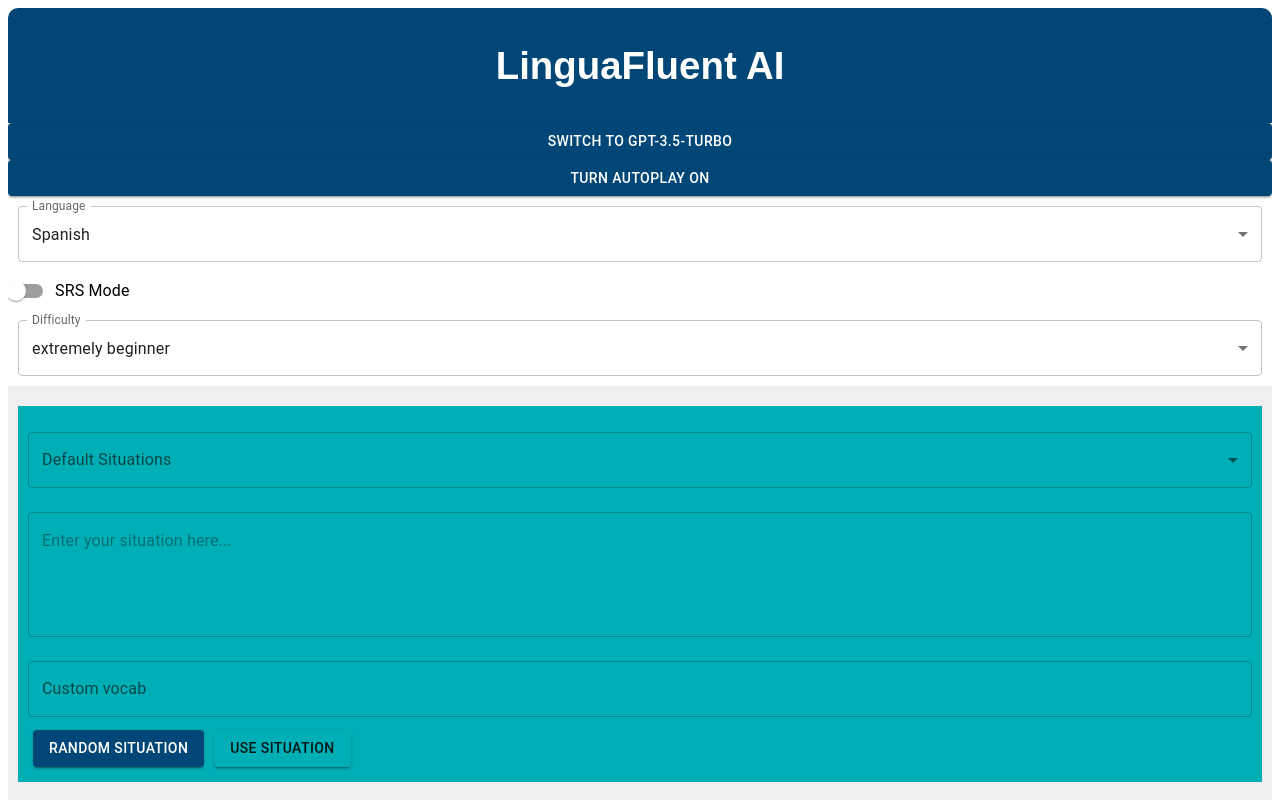
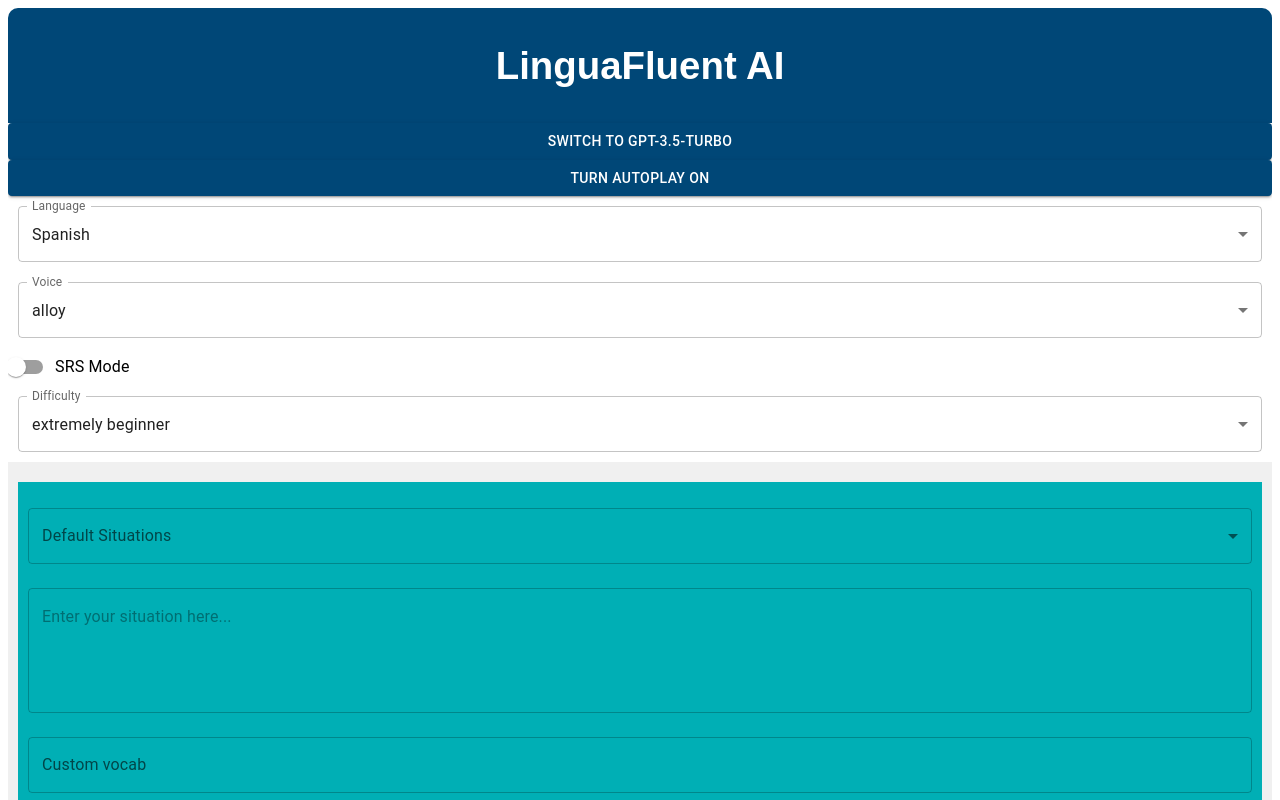
Before and after one commit to evannaderi/chinese-companion, a Next.js app: page / in a window 1280 px wide. Shown: the top 800 px of the page. Built offline with nearby package versions, Linux system fonts and the light colour scheme.

Commit message:
voice change

```diff
--- a/components/ChatContainer.js
+++ b/components/ChatContainer.js
@@ -24,6 +24,7 @@
 const model = "gpt-4-1106-preview";
 const firstMsgContent = "Say something just one thing to start the conversation. Do not surround your text with quotation marks or a name or anything. Do not ask for any more information on the situation, you should know everything.";
 const difficulty = "extremely beginner";
+const voice = "alloy";
 
 const ChatContainer = () => {
     const [userInput, setUserInput] = useState('');
@@ -37,6 +38,7 @@
     const [isSavedWordsModalOpen, setIsSavedWordsModalOpen] = useState(false);
     const [queryText, setQueryText] = useState('Hola amigo');
     const [language, setLanguage] = useState('Spanish'); // default language
+    const [voice, setVoice] = useState('alloy'); // default voice
     const [isSituationUsed, setIsSituationUsed] = useState(false);
     const [difficulty, setDifficulty] = useState('extremely beginner');
     const [savedWords, setSavedWords] = useState([]);
@@ -45,6 +47,7 @@
     const [userCharName, setUserCharName] = useState("Frenkie");
     const difficultyLevels = ['extremely beginner', 'beginner', 'low medium', 'medium', 'high medium', 'advanced', 'extremely advanced'];
     const languages = ['English', 'Spanish', 'French', 'German', 'Italian', 'Portuguese', 'Chinese'];
+    const voices = ['alloy', 'echo', 'fable', 'nova', 'onyx', 'shimmer'];
     const systemPre = `You are the character ${aiCharName} in this situation and the er is ${userCharName}. Only speak in ${language} at a ${difficulty} difficulty, using ${difficulty} sentences and words. Keep your responses to 1-2 sentences: `;
     const [systemPrompt, setSystemPrompt] = useState('');
     const [currentModel, setCurrentModel] = useState(model);
@@ -325,6 +328,10 @@
         setLanguage(event.target.value);
     };
 
+    const handleVoiceChange = (event) => {
+        setVoice(event.target.value);
+    };
+
     const handleFeedbackSelection = (knewTheWord) => {
         setIsReviewWordKnown(knewTheWord);
         setFeedbackSelected(true);
@@ -366,6 +373,20 @@
                     ))}
                 </Select>
             </FormControl>
+            <FormControl variant="outlined" style={{ minWidth: 120, margin: '10px' }}>
+                <InputLabel htmlFor="language-select">Voice</InputLabel>
+                <Select
+                    label="Voice"
+                    id="voice-select"
+                    value={voice}
+                    onChange={handleVoiceChange}
+                    disabled={isSituationUsed}
+                >
+                    {voices.map(voice => (
+                        <MenuItem key={voice} value={voice}>{voice}</MenuItem>
+                    ))}
+                </Select>
+            </FormControl>
             <FormControlLabel
                 control={<Switch checked={isSrsModeActive} onChange={toggleSrsMode} />}
                 label="SRS Mode"
@@ -385,7 +406,7 @@
                     ))}
                 </Select>
             </FormControl>
-            <MessageDisplayArea messages={conversationLog} segmentedMessages={segmentedConversation} onClickWord={updateCard} situation={situation} setSituation={setSituation} useSituation={useSituation} showSituation={true} openHelpChat={openHelpChat} customVocab={customVocab} setCustomVocab={setCustomVocab} sourceLanguage={language} aiCharName={aiCharName} userCharName={userCharName} autoplay={autoplay} />
+            <MessageDisplayArea messages={conversationLog} segmentedMessages={segmentedConversation} onClickWord={updateCard} situation={situation} setSituation={setSituation} useSituation={useSituation} showSituation={true} openHelpChat={openHelpChat} customVocab={customVocab} setCustomVocab={setCustomVocab} sourceLanguage={language} aiCharName={aiCharName} userCharName={userCharName} autoplay={autoplay} voice={voice} />
             <ChatInputArea onSendMessage={handleSubmit} userInput={userInput} setUserInput={setUserInput} />
             {isSrsModeActive && (
                 <SrsCard
--- a/components/MessageDisplayArea.js
+++ b/components/MessageDisplayArea.js
@@ -4,7 +4,7 @@
 import styles from './styles/MessageDisplayArea.module.css';
 import { useEffect, useRef } from "react";
 
-const MessageDisplayArea = ({ messages, segmentedMessages, onClickWord, situation, setSituation, useSituation, showSituation, openHelpChat, customVocab, setCustomVocab, sourceLanguage, aiCharName, userCharName, autoplay }) => {
+const MessageDisplayArea = ({ messages, segmentedMessages, onClickWord, situation, setSituation, useSituation, showSituation, openHelpChat, customVocab, setCustomVocab, sourceLanguage, aiCharName, userCharName, autoplay, voice }) => {
     const scrollRef = useRef(null);
 
     useEffect(() => {
@@ -22,7 +22,7 @@
             )}
             {messages.map((message, index) => {
                 if (index < segmentedMessages.length) {
-                    return <SegmentedChatMessage key={index} message={segmentedMessages[index]} onClickWord={onClickWord} idx={index} openHelpChat={openHelpChat} sourceLanguage={sourceLanguage} autoplay={autoplay} />;
+                    return <SegmentedChatMessage key={index} message={segmentedMessages[index]} onClickWord={onClickWord} idx={index} openHelpChat={openHelpChat} sourceLanguage={sourceLanguage} autoplay={autoplay} voice={voice} />;
                 } else {
                     return <ChatMessage key={index} message={message} />;
                 }
--- a/components/SegmentedChatMessage.js
+++ b/components/SegmentedChatMessage.js
@@ -11,7 +11,7 @@
 import { getGoogleTranslation } from '../services/googleTranslateService';
 import Box from '@mui/material/Box';
 
-const SegmentedChatMessage = ({ message, onClickWord, idx, openHelpChat, sourceLanguage, autoplay }) => {
+const SegmentedChatMessage = ({ message, onClickWord, idx, openHelpChat, sourceLanguage, autoplay, voice }) => {
     const [isPlaying, setIsPlaying] = React.useState(false);
     const [audioLoaded, setAudioLoaded] = React.useState(false);
     const [playbackSpeed, setPlaybackSpeed] = React.useState(1);
@@ -21,7 +21,7 @@
     const fetchAndSetAudio = async () => {
         const messageText = Array.isArray(message.content) ? message.content.join(' ') : message;
         console.log("About to get response from openAI");
-        const openAIResponse = await getTTS('tts-1', 'alloy', messageText);
+        const openAIResponse = await getTTS('tts-1', voice, messageText);
         console.log("Got response from openAI");
 
         if (openAIResponse && openAIResponse.audioData) {
```
